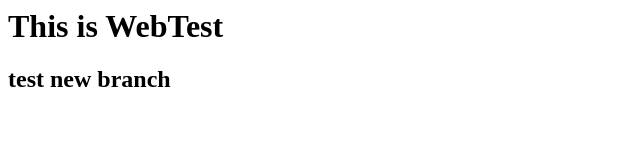
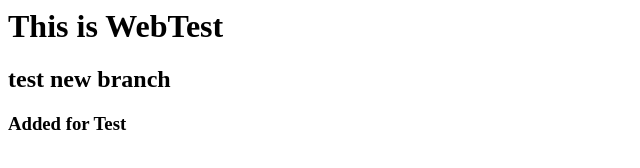
Before and after one commit to sadamh90/WebTest_hussain, a plain HTML site: page index.html in a window 1280 px wide. Shown: the whole page, without its empty margins (0-640 px from the left). Drawn offline with Linux system fonts and the light colour scheme.

Commit message:
modified in test

```diff
--- a/index.html
+++ b/index.html
@@ -1,2 +1,3 @@
 <h1>This is WebTest</h1>
 <h2>test new branch</h2>
+<h3>Added for Test</h3>
```
